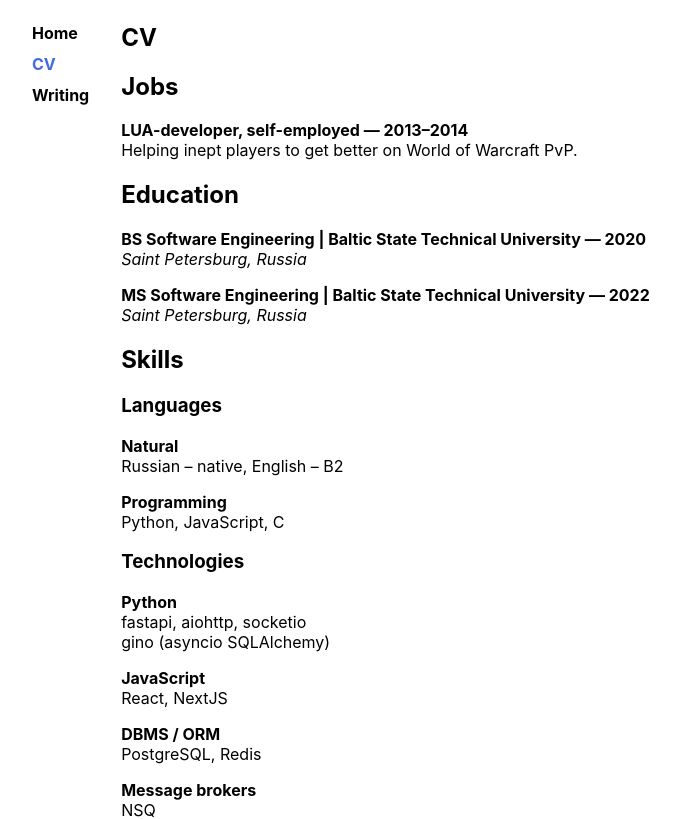
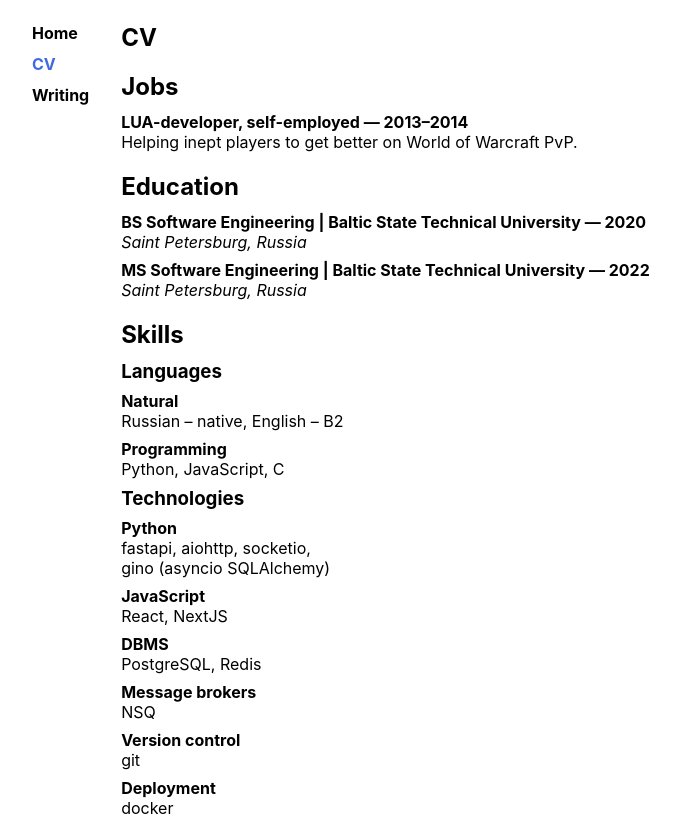
Before and after one commit to KzmnbrS/boris.wtf, a Next.js app: page /curriculum_vitae in a window 1280 px wide. Shown: the top 819 px of the page, without its empty margins (53-733 px from the left). Built offline with nearby package versions, Linux system fonts and the light colour scheme.

Commit message:
style(cv): Flexbox

```diff
--- a/content/curriculum_vitae.md
+++ /dev/null
@@ -1,42 +0,0 @@
-# CV
-## Jobs
-**LUA-developer, self-employed — 2013–2014**
-Helping inept players to get better on World of Warcraft PvP.
-
-## Education
-**BS Software Engineering | Baltic State Technical University — 2020**
-*Saint Petersburg, Russia*
-
-**MS Software Engineering | Baltic State Technical University — 2022**
-*Saint Petersburg, Russia*
-
-## Skills
-### Languages
-**Natural**
-Russian – native, English – B2
-
-**Programming**
-Python, JavaScript, C
-
-### Technologies
-**Python**
-fastapi, aiohttp, socketio
-gino (asyncio SQLAlchemy)
-
-**JavaScript**
-React, NextJS
-
-**DBMS / ORM**
-PostgreSQL, Redis
-
-**Message brokers**
-NSQ
-
-**Version control**
-git
-
-**Deployment**
-docker
-
-**Testing**
-behave, pytest
--- a/package.json
+++ b/package.json
@@ -19,5 +19,8 @@
     "react-icons": "^3.11.0",
     "react-markdown": "^4.3.1",
     "swr": "^0.3.5"
+  },
+  "devDependencies": {
+    "eslint": "^7.11.0"
   }
 }
--- /dev/null
+++ b/pages/curriculum_vitae.jsx
@@ -0,0 +1,74 @@
+import Layout from "../components/Layout";
+
+function CV() {
+  return (
+    <Layout title="CV" pathname="/curriculum_vitae">
+      <h1>CV</h1>
+
+      <h2>Jobs</h2>
+      <section>
+        <Block header="LUA-developer, self-employed — 2013–2014">
+          Helping inept players to get better on World of Warcraft PvP.
+        </Block>
+      </section>
+
+      <h2>Education</h2>
+      <section>
+        <Block header="BS Software Engineering | Baltic State Technical University — 2020">
+          <em>Saint Petersburg, Russia</em>
+        </Block>
+        <Block header="MS Software Engineering | Baltic State Technical University — 2022">
+          <em>Saint Petersburg, Russia</em>
+        </Block>
+      </section>
+
+      <h2>Skills</h2>
+      <section>
+        <div style={{ marginRight: "45.18px" }}>
+          <h3>Languages</h3>
+          <Block header="Natural">Russian – native, English – B2</Block>
+          <Block header="Programming">Python, JavaScript, C</Block>
+        </div>
+        <div>
+          <h3>Technologies</h3>
+          <Block header="Python">
+            fastapi, aiohttp, socketio, <br />
+            gino (asyncio SQLAlchemy)
+          </Block>
+          <Block header="JavaScript">React, NextJS</Block>
+          <Block header="DBMS">PostgreSQL, Redis</Block>
+          <Block header="Message brokers">NSQ</Block>
+          <Block header="Version control">git</Block>
+          <Block header="Deployment">docker</Block>
+          <Block header="Testing">behave, pySelenium, pytest</Block>
+        </div>
+      </section>
+
+      <style jsx>{`
+        section:last-child {
+          display: flex;
+          flex-wrap: wrap;
+        }
+      `}</style>
+    </Layout>
+  );
+}
+
+export default CV;
+
+function Block({ header, children }) {
+  return (
+    <>
+      <div>
+        <h4>{header}</h4>
+        {children}
+      </div>
+
+      <style jsx>{`
+        div {
+          margin-bottom: 7.993px;
+        }
+      `}</style>
+    </>
+  );
+}
--- a/styles/globals.css
+++ b/styles/globals.css
@@ -41,3 +41,20 @@ article a:hover {
 article > h1:first-child {
   margin-top: 0;
 }
+
+article h2 {
+  margin-bottom: 11.302px;
+}
+
+article h3 {
+  margin-top: 0;
+  margin-bottom: 7.993px;
+}
+
+article h4 {
+  margin: 0;
+}
+
+article p {
+    margin: 5.653px 0 5.653px 0;
+}
```
Also changed, not shown: content/writing.md (+1 -1 lines), 1 other file (tests, documents, lock files or other folders).
